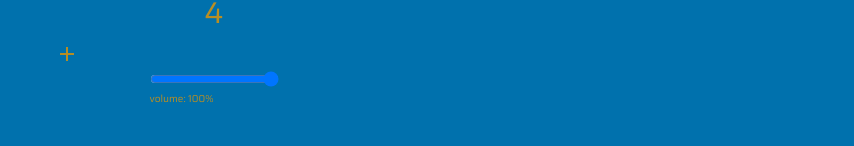
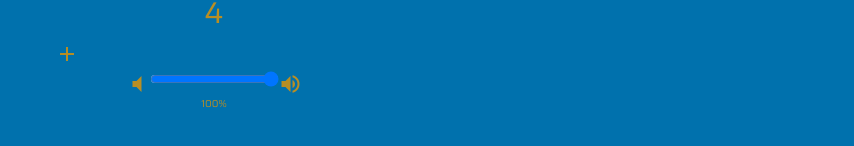
Before and after one commit to alanpaulprice/metronome, a React (Create React App) app: page / in a window 1280 px wide. Shown: the part 532-678 px from the top of the page, without its empty margins (426-1280 px from the left). Built offline with nearby package versions, Linux system fonts and the light colour scheme; no server answers.

Commit message:
VolumeControl: added icons, edited&centered text of volumeReadout

```diff
--- a/src/components/VolumeControl.js
+++ b/src/components/VolumeControl.js
@@ -1,6 +1,8 @@
 import React, { Component } from 'react';
+
 import Div from '../elements/Div';
 import Input from '../elements/Input';
+import Icon from '../elements/Icon';
 
 class VolumeControl extends Component {
   onVolumeInputChange = e => this.props.setVolume(e.currentTarget.value);
@@ -8,6 +10,7 @@ class VolumeControl extends Component {
   render() {
     return (
       <Div>
+        <Icon className="material-icons">volume_mute</Icon>
         <Input
           type="range"
           min="0"
@@ -16,7 +19,8 @@ class VolumeControl extends Component {
           value={this.props.volume}
           onChange={this.onVolumeInputChange}
         />
-        <Div>volume: {this.props.volume * 100}%</Div>
+        <Icon className="material-icons">volume_up</Icon>
+        <Div textAlign="center">{this.props.volume * 100}%</Div>
       </Div>
     );
   }
```
